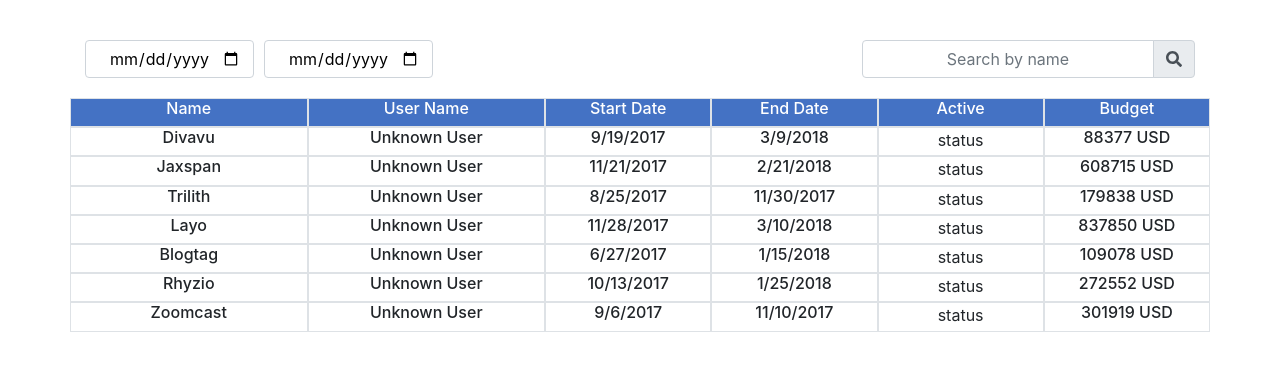
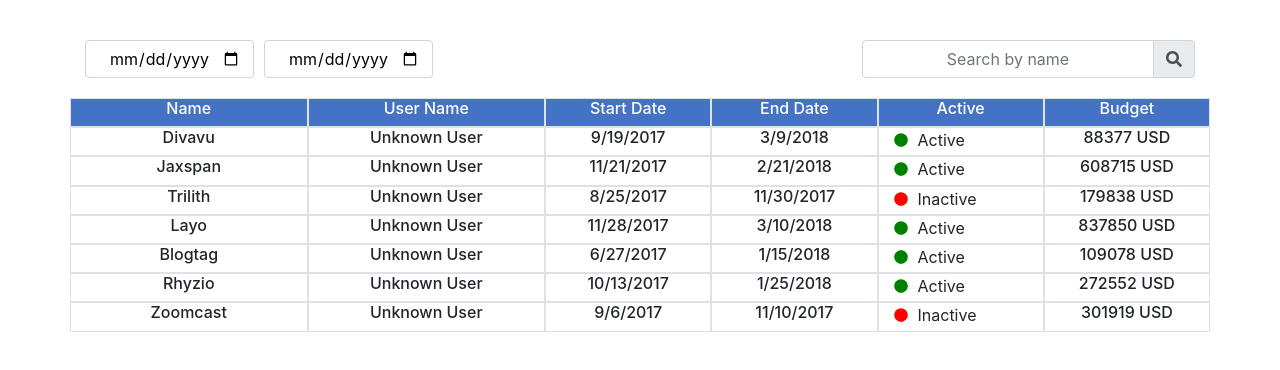
Before and after one commit to AS2000/table, a React (Create React App) app: page / in a window 1280 px wide. Shown: the top 370 px of the page. Built offline with nearby package versions, Linux system fonts and the light colour scheme; no server answers.

Commit message:
added: State

```diff
--- a/src/components/Header/Header.js
+++ b/src/components/Header/Header.js
@@ -15,9 +15,6 @@ const Header = () => {
     const dispatch = useDispatch();
 
     const { startDate, endDate } = useSelector(state => state);
-    console.log('startDate: ', startDate);
-    console.log('endDate: ', endDate);
-
     const inputStyle = { backgroundColor: 'white', color:'black', textAlign: 'center' };
 
     const renderDateGroup = () => (
--- a/src/components/Table/Table.js
+++ b/src/components/Table/Table.js
@@ -9,8 +9,6 @@ const filterCompaignsWithWrongPeriod = (compaigns) => compaigns.filter(
 );
 
 const filterCompaignsBySearchText = (compaigns, searchText) => {
-    console.log('searchText: ', searchText);
-    console.log('compaigns: ', compaigns);
    return compaigns.filter((el) =>
         el.name
         && searchText
--- a/src/components/TableRow/TableRow.css
+++ b/src/components/TableRow/TableRow.css
@@ -5,3 +5,14 @@
 .table-title {
     color: white;
 }
+
+.state-cell {
+    display: flex;
+    flex-direction: row;
+    justify-content: flex-start;
+    align-items: center;
+}
+
+.margin-left {
+    margin-left: 10px;
+}
--- a/src/components/TableRow/TableRow.js
+++ b/src/components/TableRow/TableRow.js
@@ -2,7 +2,24 @@ import * as React from 'react';
 import { useSelector } from 'react-redux';
 import { Row, Col } from 'reactstrap';
 
+import { FontAwesomeIcon } from '@fortawesome/react-fontawesome';
+import { faCircle } from '@fortawesome/free-solid-svg-icons';
+
 import './TableRow.css';
+
+const checkIsActive = ({
+    startDate,
+    endDate,
+}) => {
+    const today = new Date('2017-12-12'); // TODO remove before PROD
+
+    return (
+        startDate
+        && endDate
+        && new Date(startDate) <= today
+        && new Date(endDate) >= today
+    );
+};
 
 const TableRow = ({
     isHeader,
@@ -47,6 +64,26 @@ const TableRow = ({
         </Row>
     );
 
+    const renderState = (data) => {
+        const isActive = checkIsActive(data);
+        const dotColor = isActive
+            ? "green"
+            : "red";
+        const stateText = isActive
+            ? "Active"
+            : "Inactive";
+
+        return (
+            <div className="state-cell">
+                <FontAwesomeIcon icon={ faCircle } color={ dotColor } size="sm"/>
+                <div className="margin-left">
+                    { stateText }
+                </div>
+            </div>
+        );
+
+    };
+
     const renderRightCols = () => (
         <Row style={{ height: '100%' }}>
             <Col xs="3" className="border" style={isHeader && {backgroundColor: '#4472c4'}}>
@@ -67,7 +104,7 @@ const TableRow = ({
                 {
                     isHeader
                         ? renderHeaderTitle('Active')
-                        : <div>status</div>
+                        : renderState(data)
                 }
             </Col>
             <Col xs="3" className="border" style={isHeader && {backgroundColor: '#4472c4'}}>
```
Also changed, not shown: 1 other file (tests, documents, lock files or other folders).
